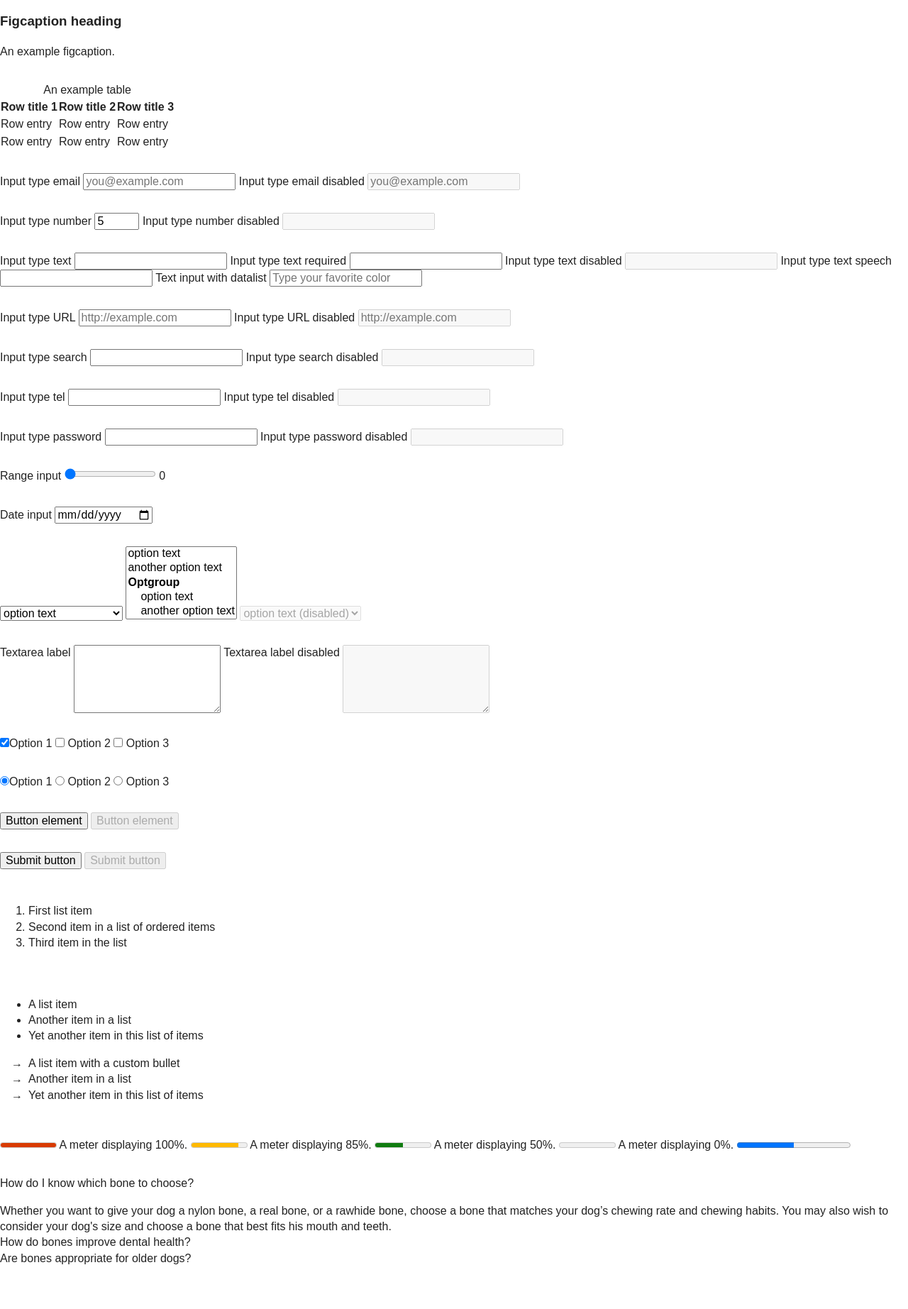
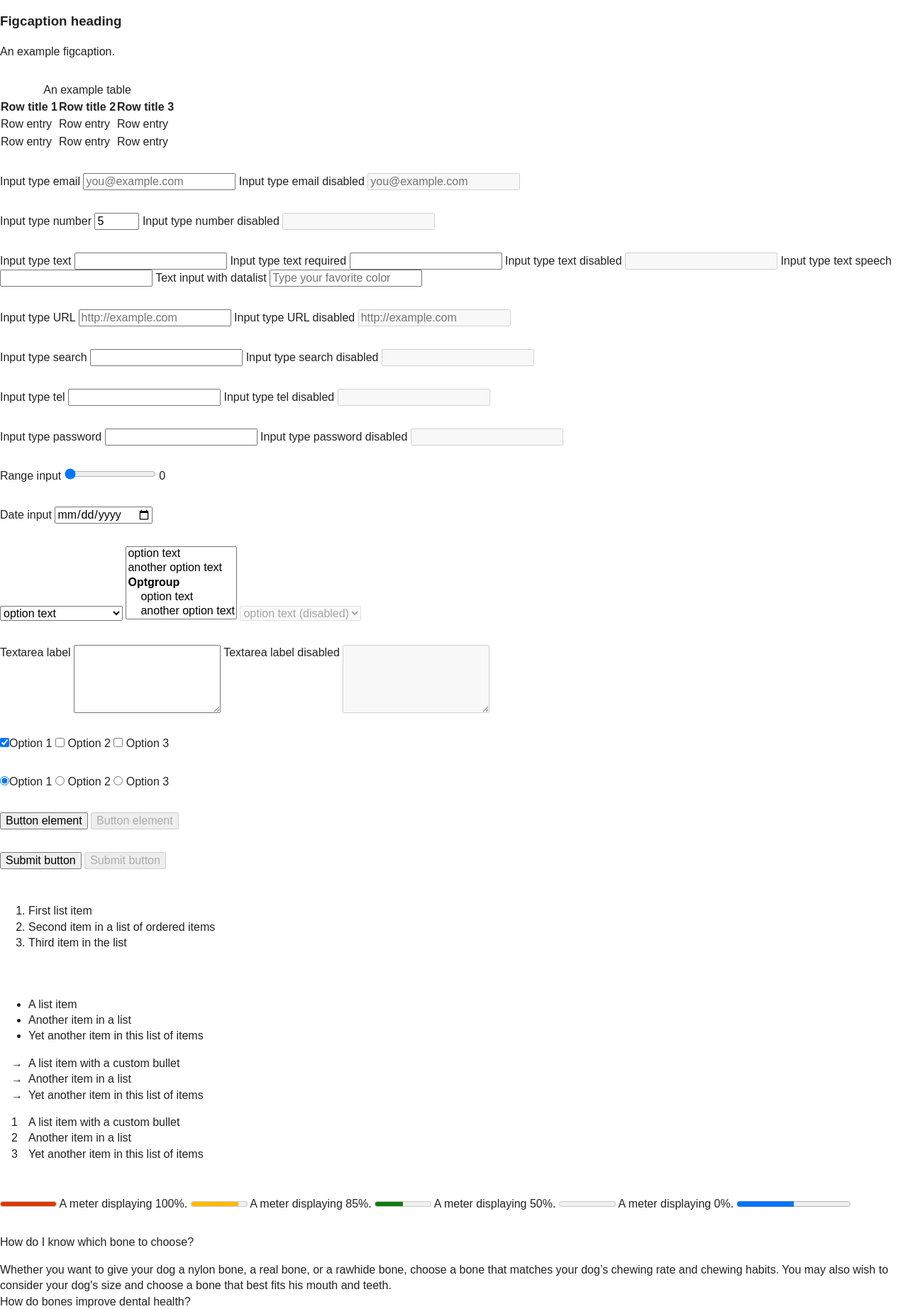
Before and after one commit to SteveBarnett/Front-end-Style-Guide, a Jekyll site: the page built from index.html, in a window 1280 px wide. Shown: the part 3174-5019 px from the top of the page at 71% size. Built offline with Jekyll 4.4.1, drawn with Linux system fonts in a browser that asks for light colours; Markdown is read by kramdown in place of the engine named in the settings; grey boxes are pictures that could not be loaded.

Commit message:
Added css counter list

```diff
--- a/_includes/list-unordered.html
+++ b/_includes/list-unordered.html
@@ -9,3 +9,9 @@
   <li class="custom-list--item" data-bullet="&rarr;">Another item in a list</li>
   <li class="custom-list--item"  data-bullet="&rarr;">Yet another item in this list of items</li>
 </ul>
+
+<ul class="custom-list custom-list--counter">
+  <li class="custom-list--counter--item" data-bullet="&rarr;">A list item with a custom bullet</li>
+  <li class="custom-list--counter--item" data-bullet="&rarr;">Another item in a list</li>
+  <li class="custom-list--counter--item"  data-bullet="&rarr;">Yet another item in this list of items</li>
+</ul>
--- a/sass/_typography.scss
+++ b/sass/_typography.scss
@@ -115,3 +115,17 @@
   position: absolute;
   left: 1em;
 }
+
+.custom-list--counter {
+  counter-reset: step;
+}
+
+.custom-list--counter--item {
+  counter-increment: step;
+}
+
+.custom-list--counter--item:before {
+  content: counter(step);
+  position: absolute;
+  left: 1em;
+}
--- a/stylesheets/style.css
+++ b/stylesheets/style.css
@@ -628,6 +628,23 @@
   left: 1em;
 }
 
+/* line 119, ../sass/_typography.scss */
+.custom-list--counter {
+  counter-reset: step;
+}
+
+/* line 123, ../sass/_typography.scss */
+.custom-list--counter--item {
+  counter-increment: step;
+}
+
+/* line 127, ../sass/_typography.scss */
+.custom-list--counter--item:before {
+  content: counter(step);
+  position: absolute;
+  left: 1em;
+}
+
 /* line 6, ../sass/_base.scss */
 a {
   color: #013568;
@@ -1035,6 +1052,23 @@
 /* line 113, ../sass/_typography.scss */
 .custom-list--item:before {
   content: "\2192";
+  position: absolute;
+  left: 1em;
+}
+
+/* line 119, ../sass/_typography.scss */
+.custom-list--counter {
+  counter-reset: step;
+}
+
+/* line 123, ../sass/_typography.scss */
+.custom-list--counter--item {
+  counter-increment: step;
+}
+
+/* line 127, ../sass/_typography.scss */
+.custom-list--counter--item:before {
+  content: counter(step);
   position: absolute;
   left: 1em;
 }
```
Also changed, not shown: stylesheets/ie.css (+34 -0 lines).
